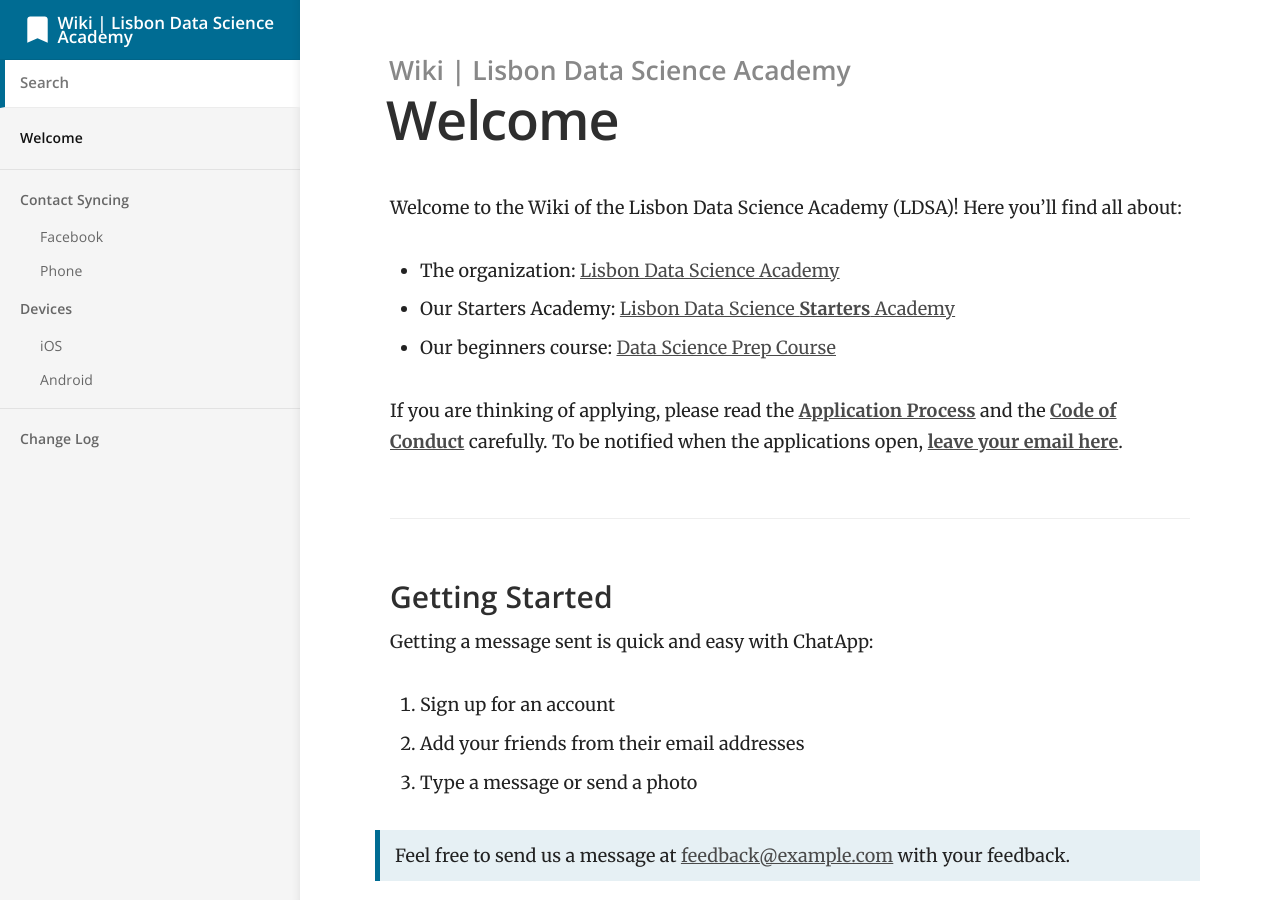
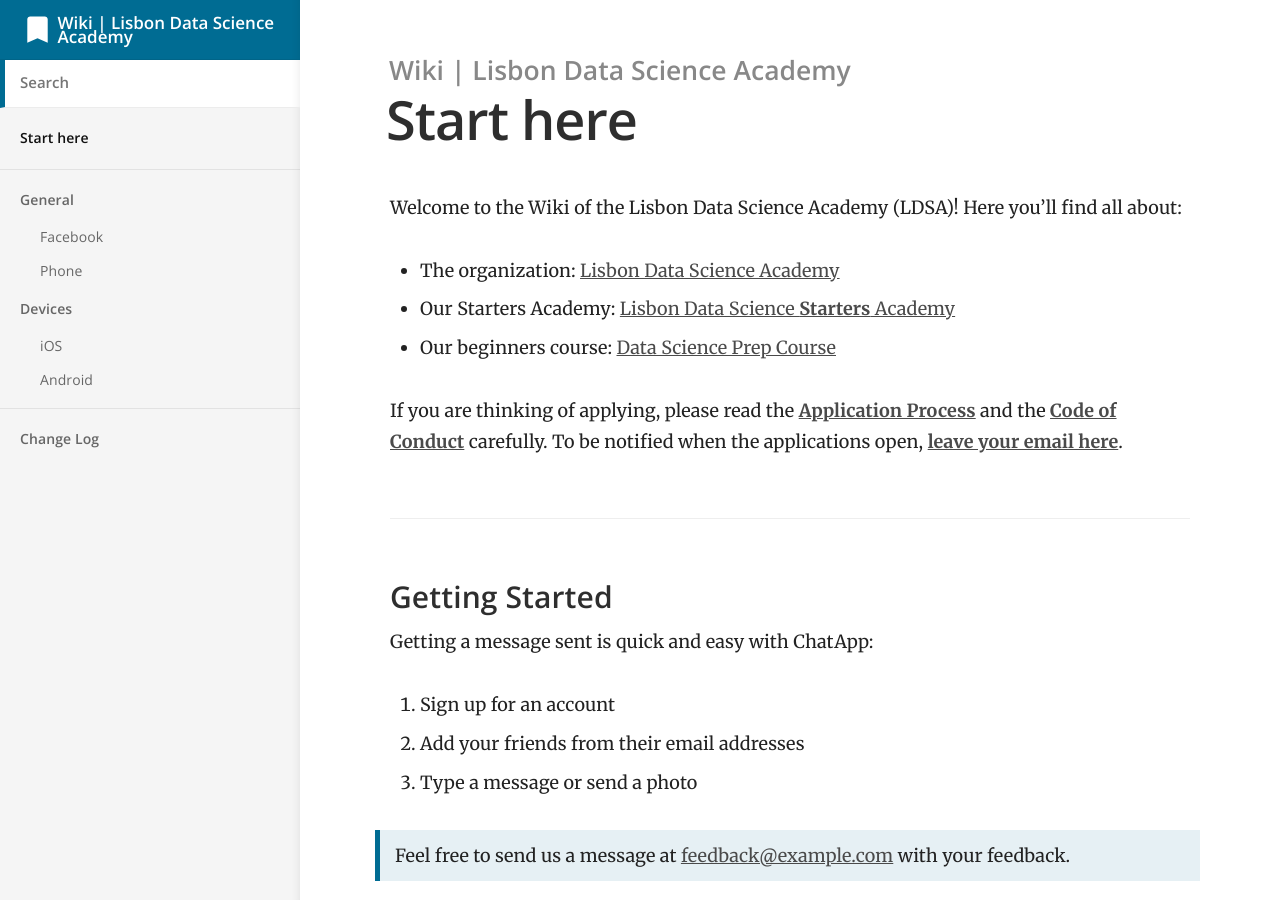
Before and after one commit to LDSSA/wiki, a Jekyll site: the page built from docs/index.md, in a window 1280 px wide and 900 px high. Built offline with Jekyll 4.4.1, drawn with Linux system fonts in a browser that asks for light colours.

Commit message:
category general

```diff
--- a/docs/_docs/General/facebook.md
+++ b/docs/_docs/General/facebook.md
@@ -1,6 +1,6 @@
 ---
 title: Facebook
-category: Contact Syncing
+category: General
 order: 1
 ---
 
--- a/docs/_docs/General/phone.md
+++ b/docs/_docs/General/phone.md
@@ -1,6 +1,6 @@
 ---
 title: Phone
-category: Contact Syncing
+category: General
 order: 2
 ---
 
--- a/docs/index.md
+++ b/docs/index.md
@@ -1,9 +1,9 @@
 ---
-title: Welcome
+title: Start here
 ---
 
 Welcome to the Wiki of the Lisbon Data Science Academy (LDSA)! Here you'll find all about:
-- The organization: [Lisbon Data Science Academy](facebook)
+- The organization: [Lisbon Data Science Academy](Organizationfacebook)
 - Our Starters Academy: [Lisbon Data Science **Starters** Academy]()
 - Our beginners course: [Data Science Prep Course]()
 
```
Also changed, not shown: docs/ldssa_index.md (+1 -1 lines), pages/Creating-Hackathon-Teams.md (added).
